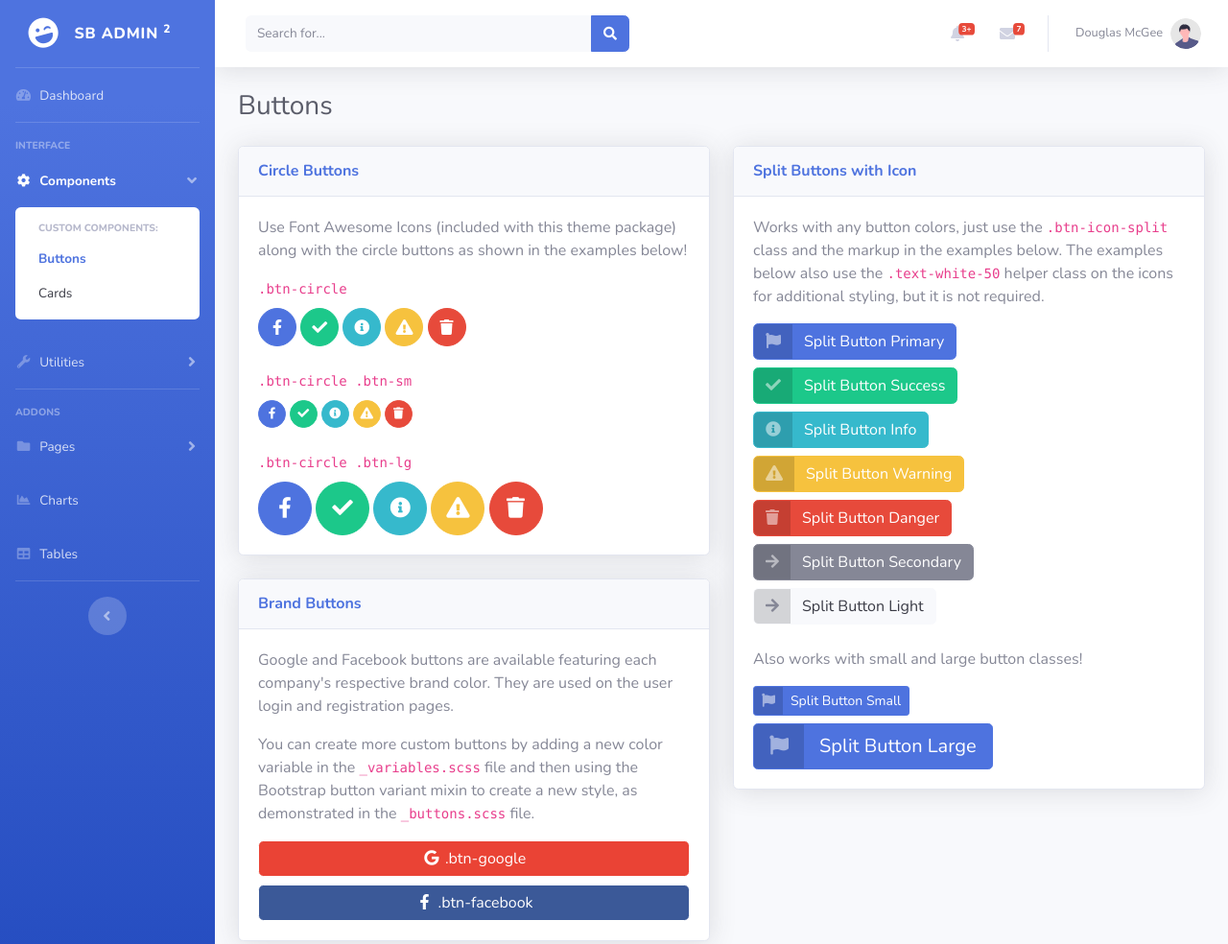
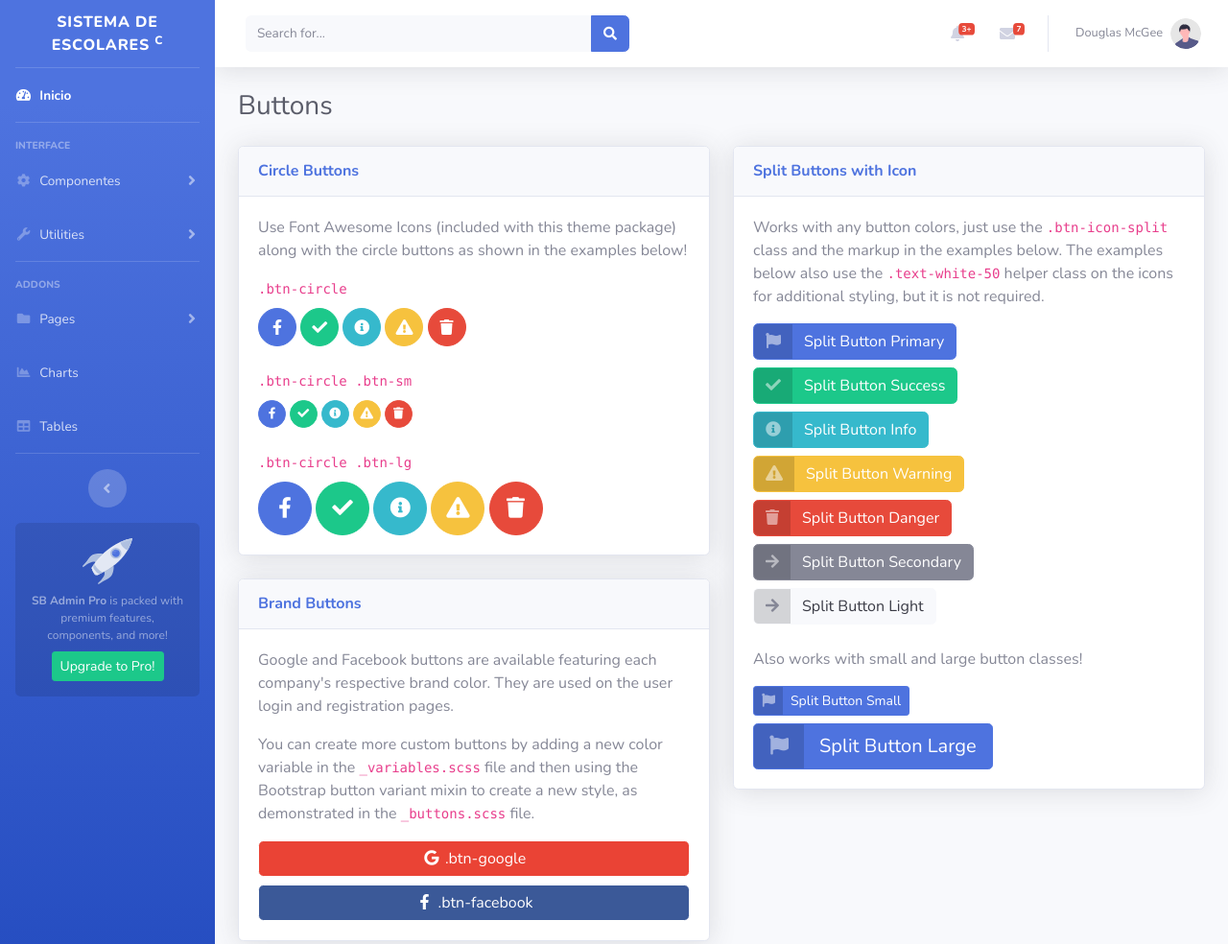
Before and after one commit to joseaoc007/curso_GitGithub, a website with bundled scripts: page buttons.html in a window 1280 px wide. Shown: the top 984 px of the page at 96% size. Built offline with nearby package versions, Linux system fonts and the light colour scheme.

Commit message:
Actualizacion del Sidebar

```diff
--- a/buttons.html
+++ b/buttons.html
@@ -32,20 +32,20 @@
 
             <!-- Sidebar - Brand -->
             <a class="sidebar-brand d-flex align-items-center justify-content-center" href="index.html">
-                <div class="sidebar-brand-icon rotate-n-15">
+                <!--div class="sidebar-brand-icon rotate-n-15">
                     <i class="fas fa-laugh-wink"></i>
-                </div>
-                <div class="sidebar-brand-text mx-3">SB Admin <sup>2</sup></div>
+                </div-->
+                <div class="sidebar-brand-text mx-3">Sistema de escolares <sup>c</sup></div>
             </a>
 
             <!-- Divider -->
             <hr class="sidebar-divider my-0">
 
             <!-- Nav Item - Dashboard -->
-            <li class="nav-item">
+            <li class="nav-item active">
                 <a class="nav-link" href="index.html">
                     <i class="fas fa-fw fa-tachometer-alt"></i>
-                    <span>Dashboard</span></a>
+                    <span>Inicio</span></a>
             </li>
 
             <!-- Divider -->
@@ -57,18 +57,17 @@
             </div>
 
             <!-- Nav Item - Pages Collapse Menu -->
-            <li class="nav-item active">
-                <a class="nav-link" href="#" data-toggle="collapse" data-target="#collapseTwo" aria-expanded="true"
-                    aria-controls="collapseTwo">
+            <li class="nav-item">
+                <a class="nav-link collapsed" href="#" data-toggle="collapse" data-target="#collapseTwo"
+                    aria-expanded="true" aria-controls="collapseTwo">
                     <i class="fas fa-fw fa-cog"></i>
-                    <span>Components</span>
+                    <span>Componentes</span>
                 </a>
-                <div id="collapseTwo" class="collapse show" aria-labelledby="headingTwo"
-                    data-parent="#accordionSidebar">
+                <div id="collapseTwo" class="collapse" aria-labelledby="headingTwo" data-parent="#accordionSidebar">
                     <div class="bg-white py-2 collapse-inner rounded">
-                        <h6 class="collapse-header">Custom Components:</h6>
-                        <a class="collapse-item active" href="buttons.html">Buttons</a>
-                        <a class="collapse-item" href="cards.html">Cards</a>
+                        <h6 class="collapse-header">Componentes :</h6>
+                        <a class="collapse-item" href="buttons.html">Botones</a>
+                        <a class="collapse-item" href="cards.html">Cartas</a>
                     </div>
                 </div>
             </li>
@@ -141,6 +140,15 @@
             <!-- Sidebar Toggler (Sidebar) -->
             <div class="text-center d-none d-md-inline">
                 <button class="rounded-circle border-0" id="sidebarToggle"></button>
+            </div>
+
+            <!-- Sidebar Message -->
+            <div class="sidebar-card d-none d-lg-flex">
+                <img class="sidebar-card-illustration mb-2" src="img/undraw_rocket.svg" alt="...">
+                <p class="text-center mb-2"><strong>SB Admin Pro</strong> is packed with premium features, components,
+                    and more!</p>
+                <a class="btn btn-success btn-sm" href="https://startbootstrap.com/theme/sb-admin-pro">Upgrade to
+                    Pro!</a>
             </div>
 
         </ul>
@@ -268,8 +276,7 @@
                                 </h6>
                                 <a class="dropdown-item d-flex align-items-center" href="#">
                                     <div class="dropdown-list-image mr-3">
-                                        <img class="rounded-circle" src="img/undraw_profile_1.svg"
-                                            alt="...">
+                                        <img class="rounded-circle" src="img/undraw_profile_1.svg" alt="...">
                                         <div class="status-indicator bg-success"></div>
                                     </div>
                                     <div class="font-weight-bold">
@@ -280,8 +287,7 @@
                                 </a>
                                 <a class="dropdown-item d-flex align-items-center" href="#">
                                     <div class="dropdown-list-image mr-3">
-                                        <img class="rounded-circle" src="img/undraw_profile_2.svg"
-                                            alt="...">
+                                        <img class="rounded-circle" src="img/undraw_profile_2.svg" alt="...">
                                         <div class="status-indicator"></div>
                                     </div>
                                     <div>
@@ -292,8 +298,7 @@
                                 </a>
                                 <a class="dropdown-item d-flex align-items-center" href="#">
                                     <div class="dropdown-list-image mr-3">
-                                        <img class="rounded-circle" src="img/undraw_profile_3.svg"
-                                            alt="...">
+                                        <img class="rounded-circle" src="img/undraw_profile_3.svg" alt="...">
                                         <div class="status-indicator bg-warning"></div>
                                     </div>
                                     <div>
@@ -325,8 +330,7 @@
                             <a class="nav-link dropdown-toggle" href="#" id="userDropdown" role="button"
                                 data-toggle="dropdown" aria-haspopup="true" aria-expanded="false">
                                 <span class="mr-2 d-none d-lg-inline text-gray-600 small">Douglas McGee</span>
-                                <img class="img-profile rounded-circle"
-                                    src="img/undraw_profile.svg">
+                                <img class="img-profile rounded-circle" src="img/undraw_profile.svg">
                             </a>
                             <!-- Dropdown - User Information -->
                             <div class="dropdown-menu dropdown-menu-right shadow animated--grow-in"
@@ -445,7 +449,8 @@
                                     <p>You can create more custom buttons by adding a new color variable in the
                                         <code>_variables.scss</code> file and then using the Bootstrap button variant
                                         mixin to create a new style, as demonstrated in the <code>_buttons.scss</code>
-                                        file.</p>
+                                        file.
+                                    </p>
                                     <a href="#" class="btn btn-google btn-block"><i class="fab fa-google fa-fw"></i>
                                         .btn-google</a>
                                     <a href="#" class="btn btn-facebook btn-block"><i
@@ -466,7 +471,8 @@
                                     <p>Works with any button colors, just use the <code>.btn-icon-split</code> class and
                                         the markup in the examples below. The examples below also use the
                                         <code>.text-white-50</code> helper class on the icons for additional styling,
-                                        but it is not required.</p>
+                                        but it is not required.
+                                    </p>
                                     <a href="#" class="btn btn-primary btn-icon-split">
                                         <span class="icon text-white-50">
                                             <i class="fas fa-flag"></i>
```
Also changed, not shown: cards.html (+26 -22 lines), index.html (+16 -18 lines).
